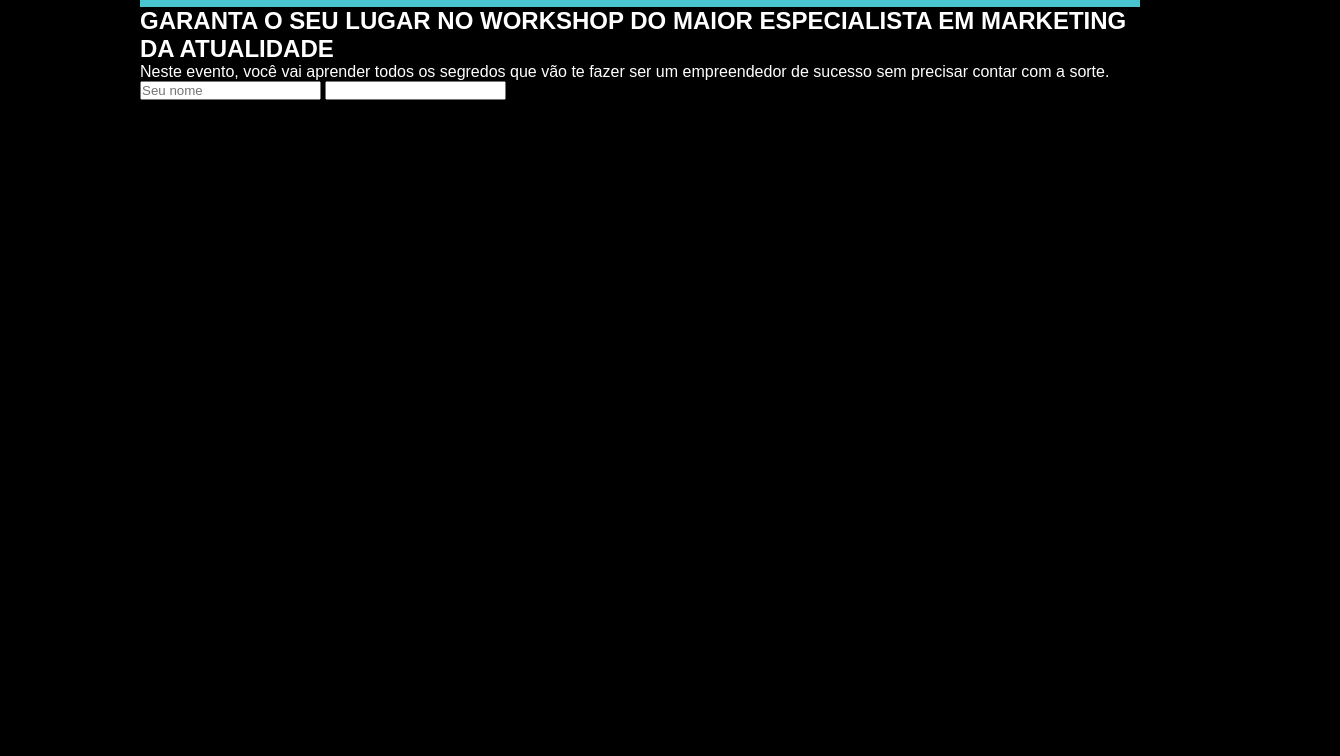
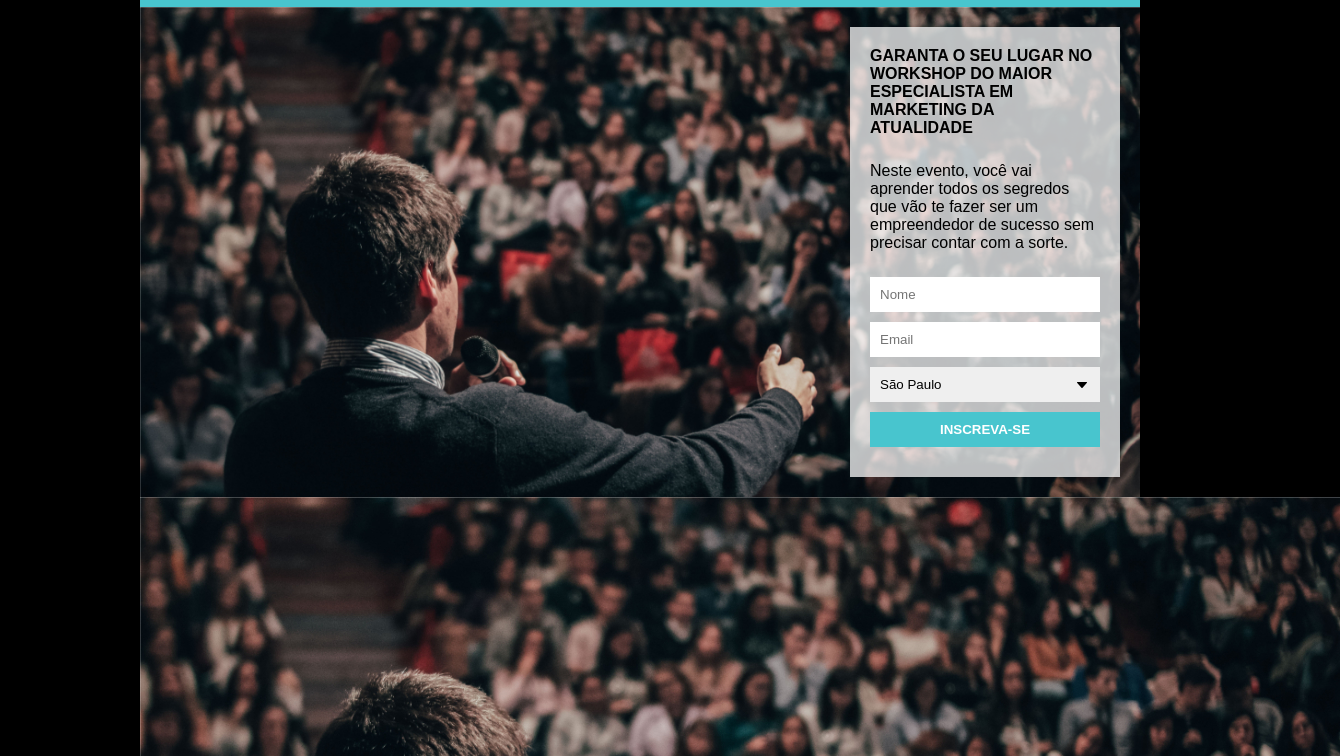
Before and after one commit to satulg01/pagina-de-captura, a plain HTML site: page index.html in a window 1280 px wide. Shown: the part 44-800 px from the top of the page, 1340 px wide, since content can reach past the window. Drawn offline with Linux system fonts and the light colour scheme.

Commit message:
Formulário finalizado

```diff
--- a/css/style.css
+++ b/css/style.css
@@ -21,5 +21,42 @@ header{
     font-size: 26px;
 }
 section{
+    padding: 20px;
+    background-image: url('../images/people.jpg');
+    background-size: cover;
+    overflow: hidden;
+}
+.formContainer{
+    max-width: 230px;
+    background-color: #FFFFFFBB;
+    padding: 20px;
+    float: right;
+}
+h2{
+    font-size: 16px;
+}
+.mb{
+    margin-bottom: 25px;
+}
+input, select{
+    width: 100%;
+    box-sizing: border-box;
+    padding: 10px;
+    border: none;
+    margin-bottom: 10px;
+}
+input[type="submit"]{
     color: white;
+    background-color: #48C5CE;
+    font-weight: bold;
 }
+select{
+    -moz-appearance: none;
+    -webkit-appearance: none;
+    appearance: none;
+
+    background-image: url(../images/arrow.jpg);
+    background-repeat: no-repeat;
+    background-position-x: calc(100% - 10px);
+    background-position-y: center;
+}
--- a/index.html
+++ b/index.html
@@ -15,14 +15,29 @@
         </header>
         <section>
             <div class="formContainer">
-                <h2>GARANTA O SEU LUGAR NO WORKSHOP DO MAIOR ESPECIALISTA EM MARKETING DA ATUALIDADE</h2>
-                <p>Neste evento, você vai aprender todos os segredos que vão te fazer ser um empreendedor de sucesso sem precisar contar com a sorte.</p>
+                <h2 class="mb">GARANTA O SEU LUGAR NO WORKSHOP DO MAIOR ESPECIALISTA EM MARKETING DA ATUALIDADE</h2>
+                <p class="mb">Neste evento, você vai aprender todos os segredos que vão te fazer ser um empreendedor de sucesso sem precisar contar com a sorte.</p>
                 <form action="">
-                    <input type="text" name="name" id="name" placeholder="Seu nome">
-                    <input type="email" name="" id="">
+                    <input type="text" name="name" id="name" placeholder="Nome">
+                    <input type="email" name="email" id="email" placeholder="Email">
+                    <select name="place" id="place">
+                        <option value="SP">São Paulo</option>
+                        <option value="RJ">Rio de Janeiro</option>
+                        <option value="MG">Minas Gerais</option>
+                        <option value="BA">Bahia</option>
+                        <option value="AC">Acre</option>
+                    </select>
+                    <input type="submit" value="INSCREVA-SE">
                 </form>
             </div>
         </section>
+        <footer>
+            <img class="picture" src="./images/people.jpg" alt="">
+            <div class="description">
+                <h3>O Palestrante</h3>
+                <p>Carlos Fontana é conhecido por dar palestras </p>
+            </div>
+        </footer>
     </div>
 
 </body>
```
